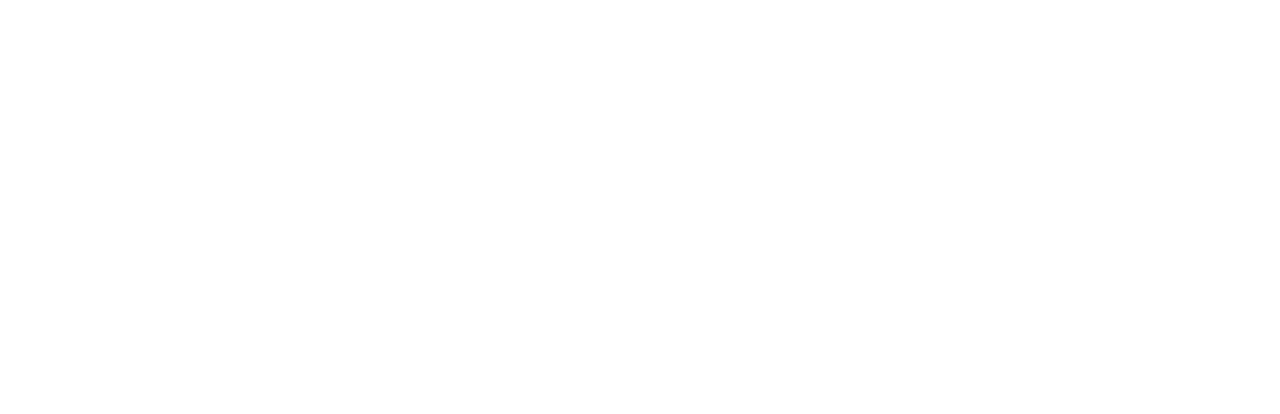
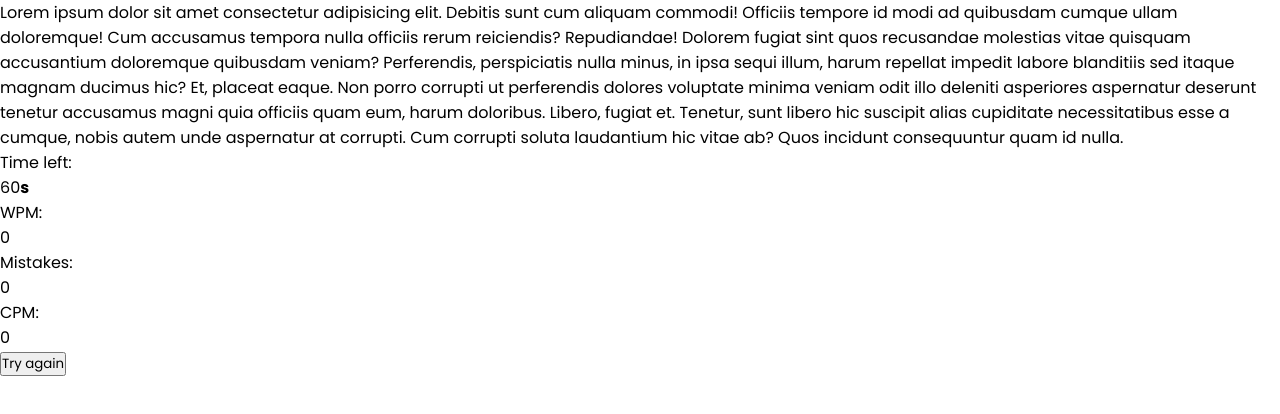
Before and after one commit to Studdnet/Typing_Speed_Test_Game, a plain HTML site: page index.html in a window 1280 px wide. Drawn offline with Linux system fonts and the light colour scheme.

Commit message:
refactor: intermediate part of index.html is completed

```diff
--- a/index.html
+++ b/index.html
@@ -8,6 +8,38 @@
 	<link rel="stylesheet" href="style.css">
 </head>
 <body>
-
+	<div class="wrapper">
+		<div class="content-box">
+			<div class="typing-text">
+				<p>
+					Lorem ipsum dolor sit amet consectetur adipisicing elit. Debitis sunt cum aliquam commodi! Officiis tempore id modi ad quibusdam cumque ullam doloremque! Cum accusamus tempora nulla officiis rerum reiciendis? Repudiandae!
+					Dolorem fugiat sint quos recusandae molestias vitae quisquam accusantium doloremque quibusdam veniam? Perferendis, perspiciatis nulla minus, in ipsa sequi illum, harum repellat impedit labore blanditiis sed itaque magnam ducimus hic?
+					Et, placeat eaque. Non porro corrupti ut perferendis dolores voluptate minima veniam odit illo deleniti asperiores aspernatur deserunt tenetur accusamus magni quia officiis quam eum, harum doloribus. Libero, fugiat et.
+					Tenetur, sunt libero hic suscipit alias cupiditate necessitatibus esse a cumque, nobis autem unde aspernatur at corrupti. Cum corrupti soluta laudantium hic vitae ab? Quos incidunt consequuntur quam id nulla.
+				</p>
+			</div>
+			<div class="content">
+				<ul class="result-details">
+					<li class="time">
+						<p>Time left:</p>
+						<span>60<b>s</b></span>
+					</li>
+					<li class="mistake">
+						<p>WPM:</p>
+						<span>0</span>
+					</li>
+					<li class="wpm">
+						<p>Mistakes:</p>
+						<span>0</span>
+					</li>
+					<li class="cpm">
+						<p>CPM:</p>
+						<span>0</span>
+					</li>
+				</ul>
+				<button>Try again</button>
+			</div>
+		</div>
+	</div>
 </body>
 </html>
--- a/style.css
+++ b/style.css
@@ -0,0 +1,8 @@
+@import url('https://fonts.googleapis.com/css2?family=Poppins:ital,wght@0,400;0,500;0,600;0,700;1,400;1,500;1,600;1,700&display=swap');
+
+* {
+	font-family: 'Poppins', sans-serif;
+	margin: 0;
+	padding: 0;
+	box-sizing: border-box;
+}
```
